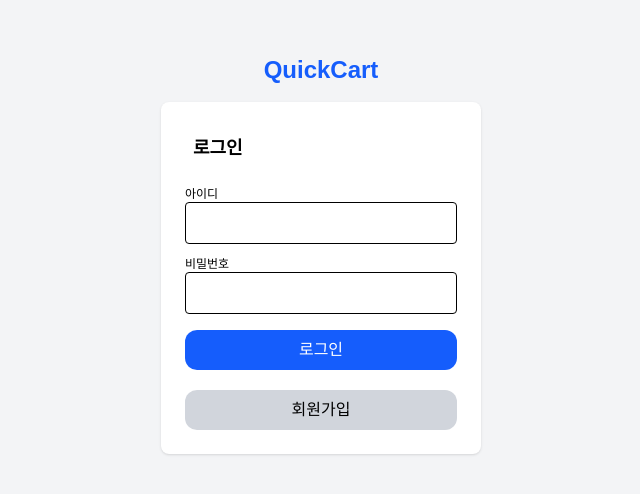
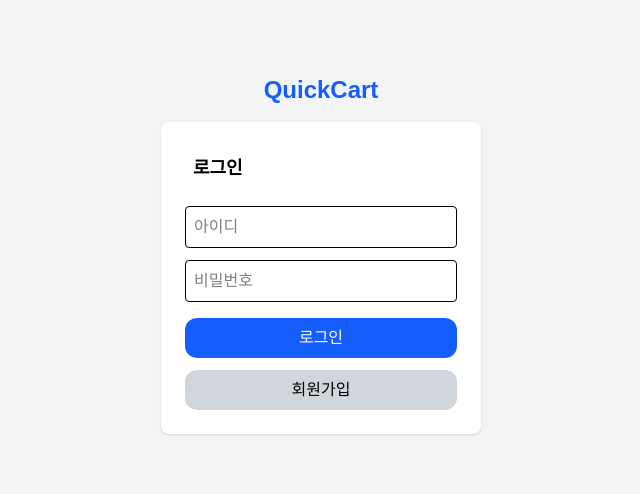
Before and after one commit to yhd0210/cybermal_parcFE, a Next.js app: page /login in a window 1280 px wide. Shown: the part 146-640 px from the top of the page, without its empty margins (319-959 px from the left). Built offline with nearby package versions, Linux system fonts and the light colour scheme.

Commit message:
v.1.0.4 update Login

```diff
--- a/app/login/page.js
+++ b/app/login/page.js
@@ -1,107 +1,54 @@
 'use client';
-import { useState } from 'react';
+import { useState, useEffect } from 'react';
 import { useRouter } from 'next/navigation';
 
 export default function LoginPage() {
   const [username, setUsername] = useState('');
   const [password, setPassword] = useState('');
-  const [signUp, setsignUp] = useState(false);
   const router = useRouter();
 
   const handleLogin = () => {
-    if (username === 'admin' && password === 'admin') {
+    const storedUser = JSON.parse(localStorage.getItem('user'));
+    if (storedUser && username === storedUser.username && password === storedUser.password) {
       localStorage.setItem('loggedIn', 'true');
       router.push('/home');
     } else {
       alert('아이디 또는 비밀번호가 틀렸습니다');
     }
   };
-{if(!signUp) {
+
   return (
     <div className="min-h-screen flex flex-col items-center justify-center bg-gray-100">
-        <h2 className="text-2xl font-bold mb-4 text-center text-blue-600">QuickCart</h2>
+      <h2 className="text-2xl font-bold mb-4 text-center text-blue-600">QuickCart</h2>
       <div className="bg-white p-6 rounded-lg shadow w-80">
-      <h2 className="text-lg font-bold mb-4 p-2 text-black">로그인</h2>
-      <div>
-        <h1 className='text-black text-xs'>아이디</h1>
-      <input
+        <h2 className="text-lg font-bold mb-4 p-2 text-black">로그인</h2>
+        <input
           type="text"
+          placeholder="아이디"
           value={username}
           onChange={(e) => setUsername(e.target.value)}
           className="w-full p-2 mb-3 border rounded text-black"
         />
-      </div>
-      <div>
-      <h1 className='text-black text-xs'>비밀번호</h1>
         <input
           type="password"
+          placeholder="비밀번호"
           value={password}
           onChange={(e) => setPassword(e.target.value)}
           className="w-full p-2 mb-4 border rounded text-black"
         />
-        </div>
-        <div className='flex flex-col items-center space-y-5'>
         <button
           onClick={handleLogin}
-          className="w-full  bg-blue-600 text-white py-2 rounded-xl hover:bg-blue-700"
+          className="w-full bg-blue-600 text-white py-2 rounded-xl hover:bg-blue-700 mb-3"
         >
           로그인
         </button>
         <button
-          onClick={() => setsignUp(true)}
+          onClick={() => router.push('/signup')}
           className="w-full bg-gray-300 py-2 rounded-xl hover:bg-gray-500 text-black"
         >
           회원가입
         </button>
-        </div>
-
       </div>
     </div>
   );
 }
-return (
-  <div className="min-h-screen flex flex-col items-center justify-center bg-gray-100">
-  <h2 className="text-2xl font-bold mb-4 text-center text-blue-600">QuickCart</h2>
-<div className="bg-white p-6 rounded-lg shadow w-80">
-<h2 className="text-lg font-bold mb-4 p-2 text-black">회원가입</h2>
-<div>
-  <h1 className='text-black text-xs'>아이디</h1>
-<input
-    type="text"
-    value={username}
-    onChange={(e) => setUsername(e.target.value)}
-    className="w-full p-2 mb-3 border rounded text-[#000000]"
-  />
-</div>
-<div>
-<h1 className='text-black text-xs'>비밀번호</h1>
-  <input
-    type="password"
-    value={password}
-    onChange={(e) => setPassword(e.target.value)}
-    className="w-full p-2 border rounded text-black"
-  />
-  <h1 className='text-gray-500 text-xs mb-2'>8자 미만</h1> {/* mb-12 → mb-2 */}
-  <h1 className='text-black text-xs'>비밀번호 확인</h1>
-  <input
-    type="password"
-    value={password}
-    onChange={(e) => setPassword(e.target.value)}
-    className="w-full p-2 mb-4 border rounded text-black"
-  />
-  </div>
-  <div className='flex flex-col items-center space-y-5'>
-  <button
-    onClick={() => setsignUp(false)}
-    className="w-full  bg-blue-600 text-white py-2 rounded-xl hover:bg-blue-700"
-  >
-    회원가입
-  </button>
-  </div>
-
-</div>
-</div>
-)
-}
-
-}
```
